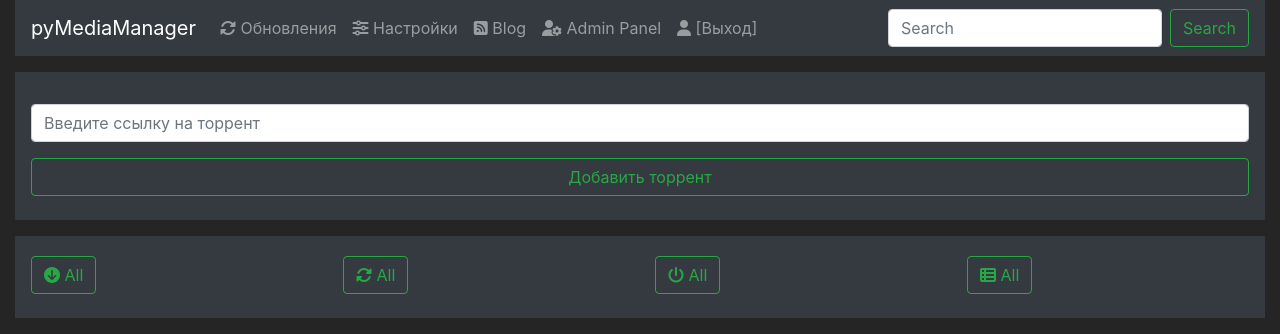
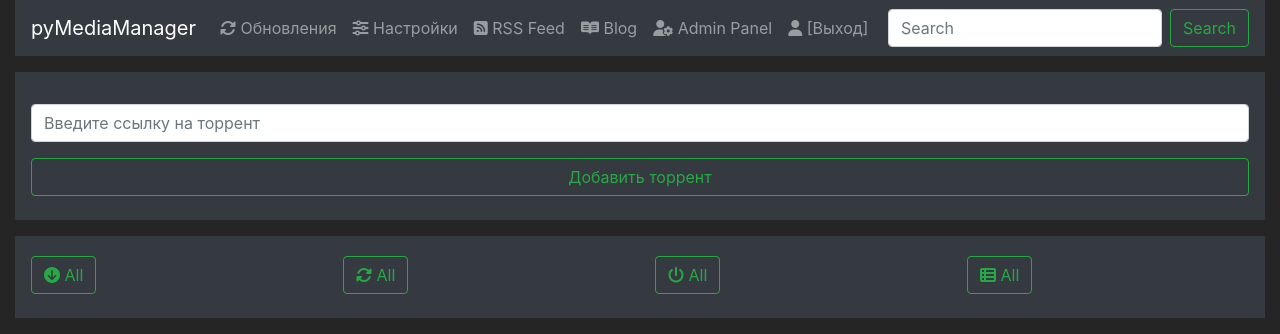
Before and after one commit to iforvard/pyMediaManager, a Django app: template main/templates/main/check.html in a window 1280 px wide. Shown: the top 334 px of the page. Run offline with Django 3.2, Linux system fonts and the light colour scheme; the template is opened without the code that fills it, so the values that code supplies are empty; some libraries are stand-ins or nearby versions.

Commit message:
fix and upd

```diff
--- a/main/templates/layout/basic.html
+++ b/main/templates/layout/basic.html
@@ -30,7 +30,10 @@
                 <a class="nav-link" href="{% url 'main:profile' username=user.username %}"><i class="fas fa-sliders-h"></i> Настройки</a>
             </li>
             <li class="nav-item">
-                <a class="nav-link" href="{% url 'main:homepage' %}"><i class="fas fa-rss-square"></i> Blog</a>
+                <a class="nav-link" href="{% url 'main:profile' username=user.username %}#rss_feed"><i class="fas fa-rss-square"></i> RSS Feed</a>
+            </li>
+            <li class="nav-item">
+                <a class="nav-link" href="{% url 'main:homepage' %}"><i class="fab fa-readme"></i> Blog</a>
             </li>
             <li class="nav-item">
                 <a class="nav-link" href="{% url 'admin:index' %}"><i class="fas fa-user-cog"></i> Admin Panel</a>
--- a/main/utils/view_utils.py
+++ b/main/utils/view_utils.py
@@ -8,7 +8,7 @@
 from ..plugin_manager import dw_torrent_aio, dpt, get_m_cards_to_urls
 
 
-def message_or_print(request, text, commands, type_message=messages.SUCCESS):
+def message_or_print(request, commands, text,  type_message=messages.SUCCESS):
     if commands:
         print(text)
     else:
--- a/main/views.py
+++ b/main/views.py
@@ -545,7 +545,6 @@
         return item.date_upd
 
     def item_link(self, item):
-        print(self.uid)
         return reverse('main:get_torrent', args=[item.pk, self.uid])
 
 
```
Also changed, not shown: main/templates/main/settings_base.html (+3 -5 lines).
